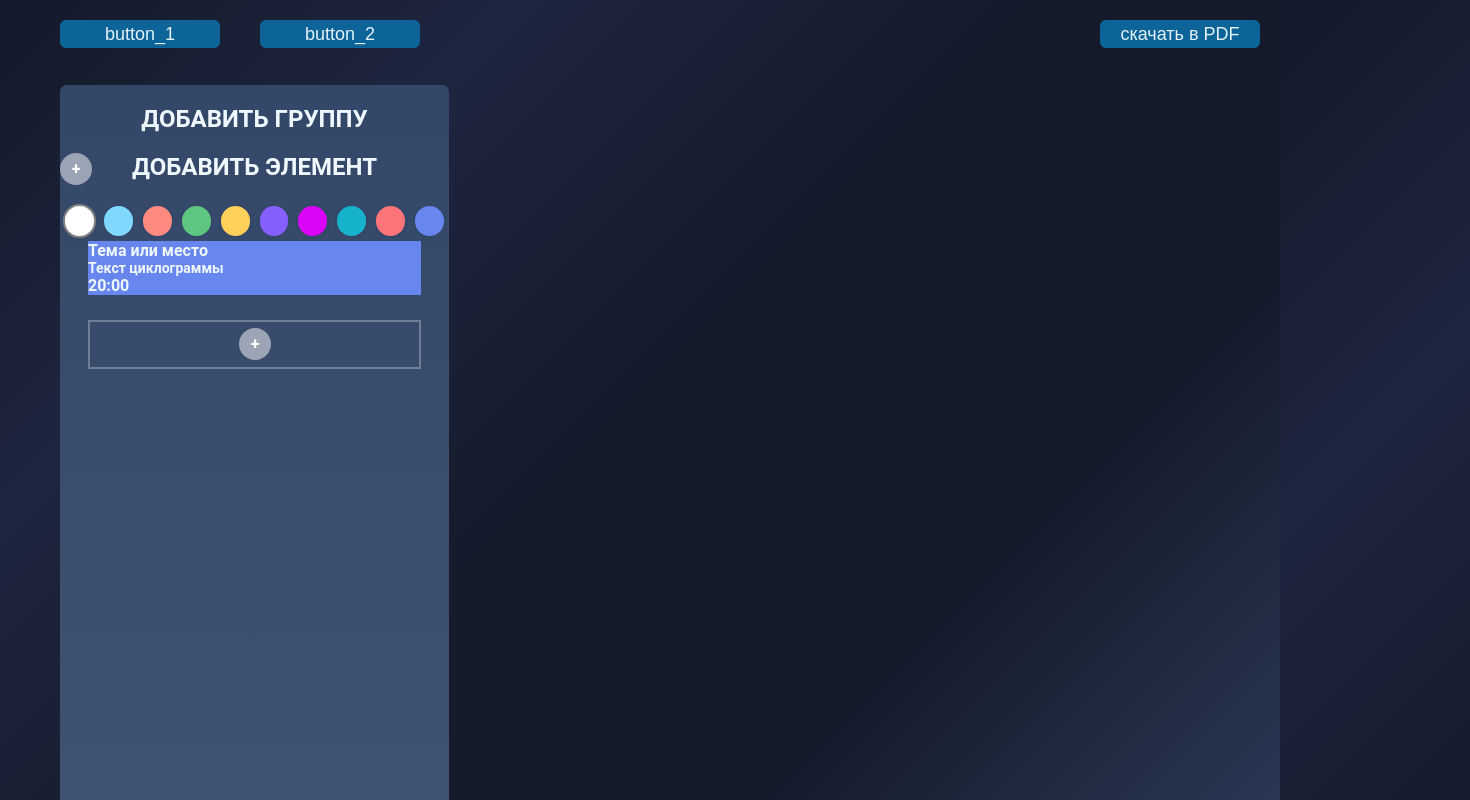
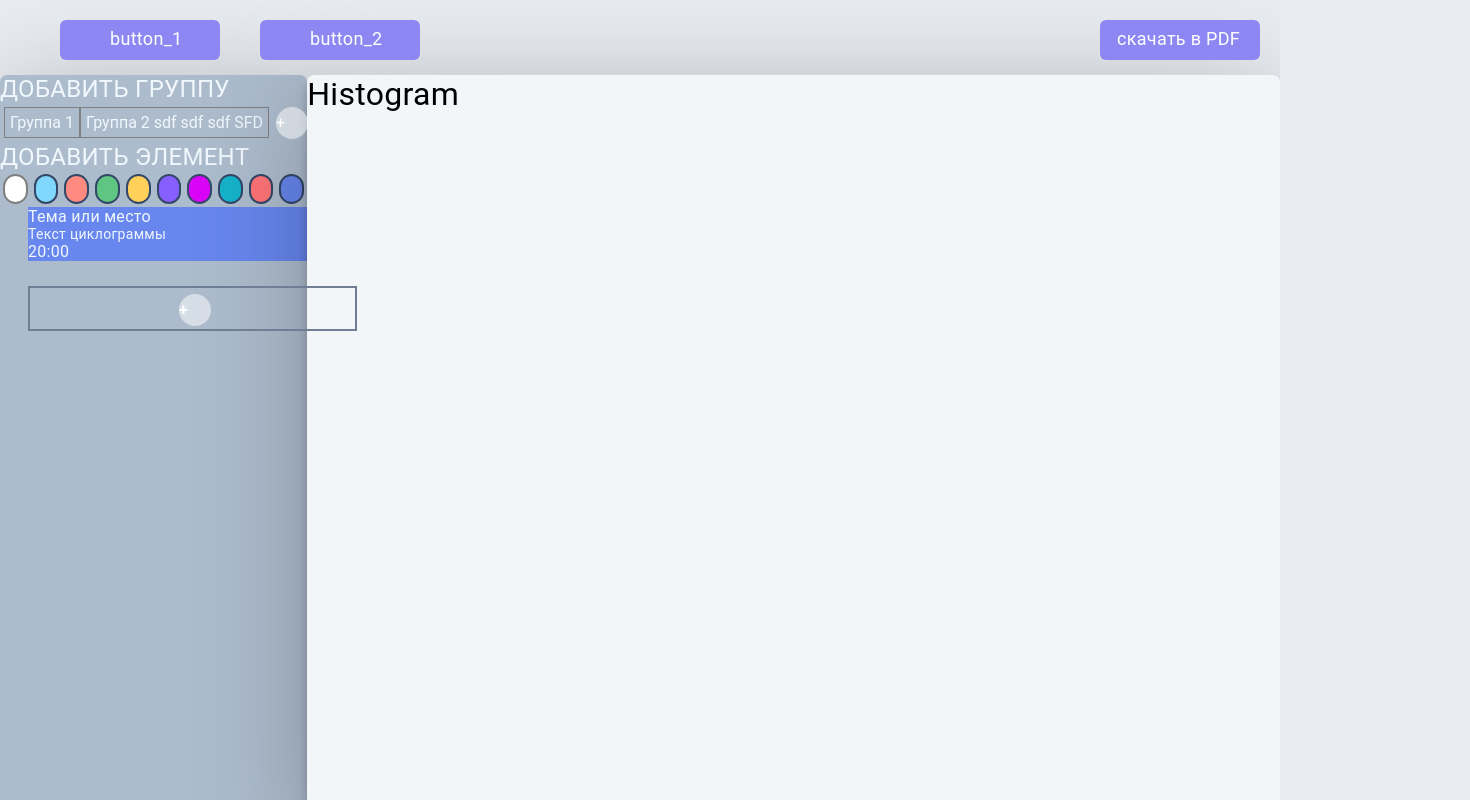
Before and after one commit to zakk50/gistogram, a React (Create React App) app: page / in a window 1280 px wide. Shown: the top 800 px of the page, 1470 px wide, since content can reach past the window. Built offline with nearby package versions, Linux system fonts and the light colour scheme; a web font is replaced by a local one.

Commit message:
message 27_12_2018

```diff
--- a/index.html
+++ b/index.html
@@ -20,13 +20,13 @@
 
         document.write(`Node: ${versions.node} | Electron: ${versions.electron} | Chrome: ${versions.chrome}`);
       </script>
-<div class="flipster">
+<!-- <div class="flipster">
     <ul>
       <h1>asdasd</h1>
     </ul>
 </div>
 
-<p class="stats"></p>
+<p class="stats"></p> -->
 
 <!-- Правильный способ подключить jQuery в Electron приложении -->
 <!-- <script>window.$ = window.jQuery = require('./js/jquery.min.js');</script> -->
--- a/src/components/App.css
+++ b/src/components/App.css
@@ -1,7 +1,46 @@
 .App {
-  text-align: center;
+  width: 100%;
+
+  /* margin-left: 4%; */
 }
-.App-logo {
-  animation: App-logo-spin infinite 20s linear;
-  height: 80px;
+.content-sidebar{
+  float: left;
+  /* width: 20%; */
+  /* min-width: 389px; */
+  height: 760px;
+  border-radius: 7px;
+  background: #ADBCCD;
+  box-shadow: 0 15px 108px rgba(0,0,0,0.25), 0 10px 10px rgba(0,0,0,0.22);
 }
+.content-histogram{
+  float:left;
+  height: 760px;
+  border-radius: 7px;
+  background: #F3F6F9;
+  box-shadow: 0 15px 108px rgba(0,0,0,0.25), 0 10px 10px rgba(0,0,0,0.22);
+}
+@media (max-width: 1920px){
+  .App{
+    margin-left: 4%;
+  }
+  .content-sidebar{
+    width: 20%;
+    min-width: 389px;
+  }
+  .content-histogram{
+    width: 76%;
+  }
+}
+@media (max-width: 1620px){
+  .App{
+    margin-left: 0%;
+  }
+  .content-sidebar{
+    min-width: 24%;
+    float: left;
+  }
+  .content-histogram{
+    width: 76%;
+    float: left;
+  }
+}
--- a/src/components/App.jsx
+++ b/src/components/App.jsx
@@ -1,15 +1,20 @@
 import React, { Component } from 'react';
 // import logo from './logo.svg';
 import './App.css';
-import Area from './Area.jsx';
+// import Area from './Area.jsx';
 import Navbar from './navbar/Navbar.jsx';
+import Sidebar from './taskbar/Sidebar';
+import Histogram from './histogram/Histogram';
 
 class App extends Component {
   render() {
     return (
-      <div className="App">
-        <Navbar />
-        <Area />
+      <div>
+        <div className="content-navbar"><Navbar /></div>
+        <div className="App clearfix">
+          <div className="content-sidebar"><Sidebar /></div>
+          <div className="content-histogram"><Histogram /></div>
+        </div>
       </div>
     );
   }
--- a/src/components/area.css
+++ b/src/components/area.css
@@ -1,7 +1,7 @@
-.content{
+/* .content{
   /* position:relative; */
-}
-.content-sidebar{
+
+/* .content-sidebar{
   float:left;
   width: 389px;
   height: 760px;
@@ -15,4 +15,4 @@
   height: 760px;
   border-radius: 7px;
   background: #DFDFDF;
-}
+} */
--- a/src/components/navbar/Navbar.jsx
+++ b/src/components/navbar/Navbar.jsx
@@ -6,9 +6,9 @@ class Navbar extends Component {
     return (
       <div>
         <div className="App-header">
-          <button className="button button-left">button_1</button>
-          <button className="button button-left">button_2</button>
-          <button className="button button-right">скачать в PDF</button>
+          <button className="button button-left"><p className="button-text-1">button_1</p></button>
+          <button className="button button-left"><p className="button-text-2">button_2</p></button>
+          <button className="button button-right"><p className="button-text-3">скачать в PDF</p></button>
         </div>
       </div>
     )
--- a/src/components/navbar/navbar.css
+++ b/src/components/navbar/navbar.css
@@ -1,23 +1,46 @@
 .App-header {
-  /* background-color: #222; */
-  height: 45px;
+  height: 75px;
   padding: 20px;
   color: white;
 }
 .button{
   width: 160px;
   height: 28px;
-  background: #0C6499;
-  color: #E4F1F7;
-  text-align: center;
-  font-size: 18px;
+  background: #8C87F2;
   border: none;
   border-radius: 6px;
   margin-left: 40px;
+  padding: 20px 0;
   outline: none;
+  position: relative;
+}
+.button>p{
+  font-size: 18px;
+  color: black;
+  text-align: center;
+  color: #fff;
+}
+.button-text-1{
+  position: absolute;
+  top: 8px;
+  left: 50px;
+}
+.button-text-2{
+  position: absolute;
+  top: 8px;
+  left: 50px;
+}
+.button-text-3{
+  position: absolute;
+  top: 8px;
+  left: 17px;
 }
 .button:hover{
   cursor: pointer;
+}
+.button:active{
+  background: rgba(140, 135, 242, .9);
+  transition: none;
 }
 .button-left{
   float:left
--- a/src/components/taskbar/Sidebar.jsx
+++ b/src/components/taskbar/Sidebar.jsx
@@ -43,10 +43,19 @@ const Sidebar = createReactClass({
         <div>
           <h2>ДОБАВИТЬ ГРУППУ</h2>
         </div>
-
-        <div className="group">
-          <span className="plus_s" >+</span>
-        </div>
+        <ul>
+          <li>
+            <div className="group-add">Группа 1</div>
+          </li>
+          <li>
+            <div className="group-add">Группа 2 sdf sdf sdf SFD </div>
+          </li>
+          <li>
+            <div >
+              <span className="plus_" >+</span>
+            </div>
+          </li>
+        </ul>
 
         <div>
           <h2>ДОБАВИТЬ ЭЛЕМЕНТ</h2>
--- a/src/components/taskbar/sidebar.css
+++ b/src/components/taskbar/sidebar.css
@@ -2,8 +2,54 @@
   color: #F0F8FD;
   font-size: 16px;
 }
-.group{
+ul{
+  margin: 0;
+  padding: 4px;
+  width: 389px;
+  height: 40px;
+}
+ul li {
+  display: inline;
+  float: left;
+  /* margin-left: 6px; */
+  list-style-type: none;
+}
+.group-add{
+  padding: 5px;
+  border: 1px solid grey;
+}
+/* .group{
   position: relative;
+} */
+.plus_{
+  position: absolute;
+  width: 32px;
+  height: 32px;
+  background: rgba(255, 255, 255, .5);
+  color: #fff;
+  border-radius: 50%;
+  line-height: 32px;
+  margin-left: 7px;
+}
+.plus_:hover{
+  cursor: pointer;
+}
+.plus_:active{
+  background: rgba(192, 188, 188, 0.5);
+}
+.plus_s{
+  /* position: absolute; */
+  width: 32px;
+  height: 32px;
+  /* top: 0; */
+  /* left: 0; */
+  background: rgba(255, 255, 255, .5);
+  border-radius: 50%;
+  color: #fff;
+  line-height: 32px;
+  speak: none;
+  font-weight: bold;
+  cursor: pointer;
 }
 .element{
   width: 332.5px;
@@ -33,19 +79,8 @@
 .button-create:hover{
   cursor: pointer;
 }
-.plus_s{
-  position: absolute;
-  width: 32px;
-  height: 32px;
-  top: 0;
-  left: 0;
-  background: rgba(255, 255, 255, .5);
-  border-radius: 50%;
-  color: #fff;
-  line-height: 32px;
-  speak: none;
-  font-weight: bold;
-  cursor: pointer;
+.button-create:active{
+  border: 2px solid rgb(87, 99, 117);
 }
 .plus_ss{
   position: absolute;
@@ -62,3 +97,6 @@
   font-weight: bold;
   cursor: pointer;
 }
+.plus_ss:active{
+  background: rgba(192, 188, 188, .5);
+}
--- a/src/index.css
+++ b/src/index.css
@@ -1,20 +1,30 @@
+*, *:after, *:before {
+  box-sizing: border-box;
+  padding: 0;
+  margin: 0;
+  transition: .5s ease-in-out; /* добавим плавность переходов для всех элементов страницы*/
+}
+@font-face{
+  font-family: 'Roboto';
+  src: url(http://fonts.gstatic.com/s/roboto/v15/mErvLBYg_cXG3rLvUsKT_fesZW2xOQ-xsNqO47m55DA.woff2);
+}
 html{
   height: 100%;
   overflow:  hidden;
   font-family: Roboto;
 }
-@font-face{
-  font-family: 'Roboto';
-  src: url(http://fonts.gstatic.com/s/roboto/v15/mErvLBYg_cXG3rLvUsKT_fesZW2xOQ-xsNqO47m55DA.woff2);
-}
 body {
-  margin: 0;
-  padding: 0;
-
+  /* margin: 0;
+  padding: 0; */
   width: 100%;
   height: auto;
   min-height: 100%;
-  background: linear-gradient(-45deg, #2A3753, #151B2B, #151B2B, #1E253F, #141A2A);
+  background: #E9EDF2; /*#2A3753, #151B2B, #151B2B, #1E253F, #141A2A*/
+}
+h1, h2, h3, h4, h5, h6, p {
+  font-family: Roboto;
+  font-weight: normal;
+  letter-spacing: 0.3px;
 }
 .clearfix:after {
   content: "";
@@ -23,3 +33,7 @@ body {
   clear: both;
   visibility: hidden;
 }
+a{
+  text-decoration: none;
+  outline: none;
+}
```
